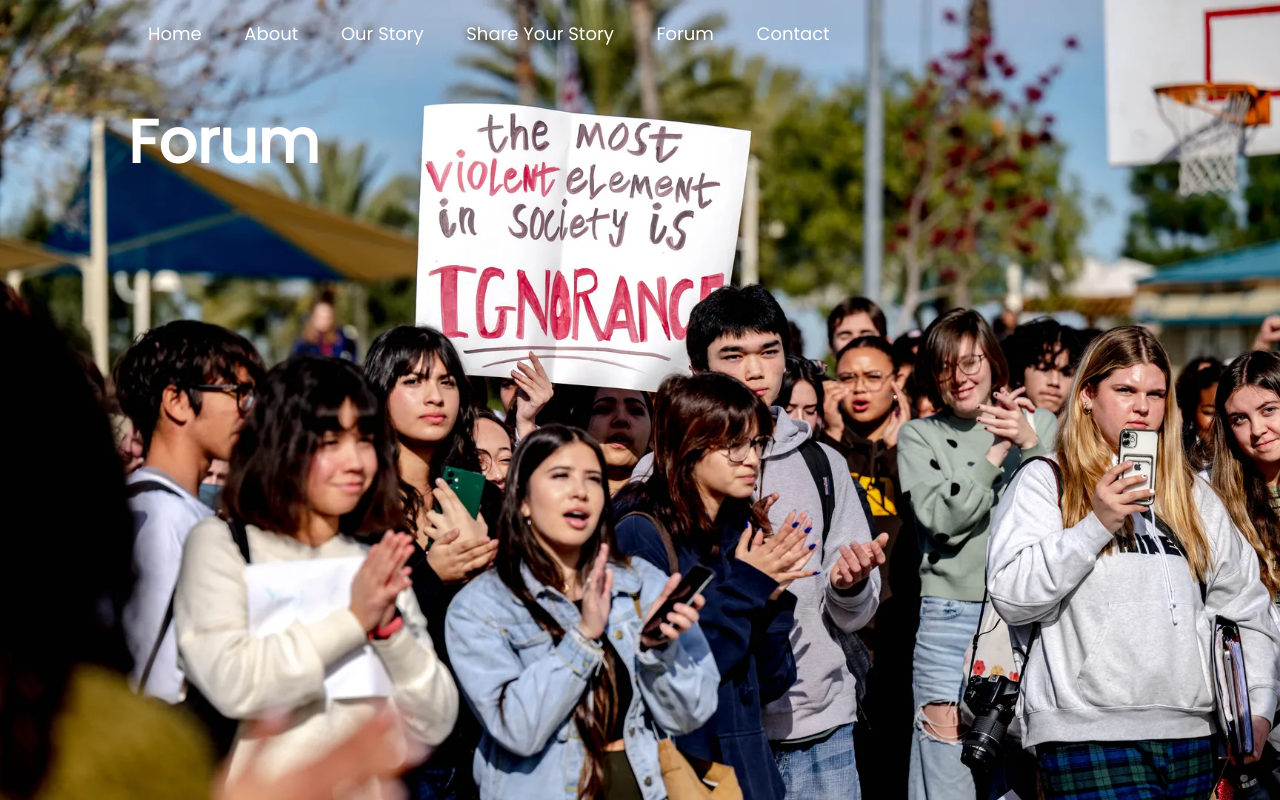
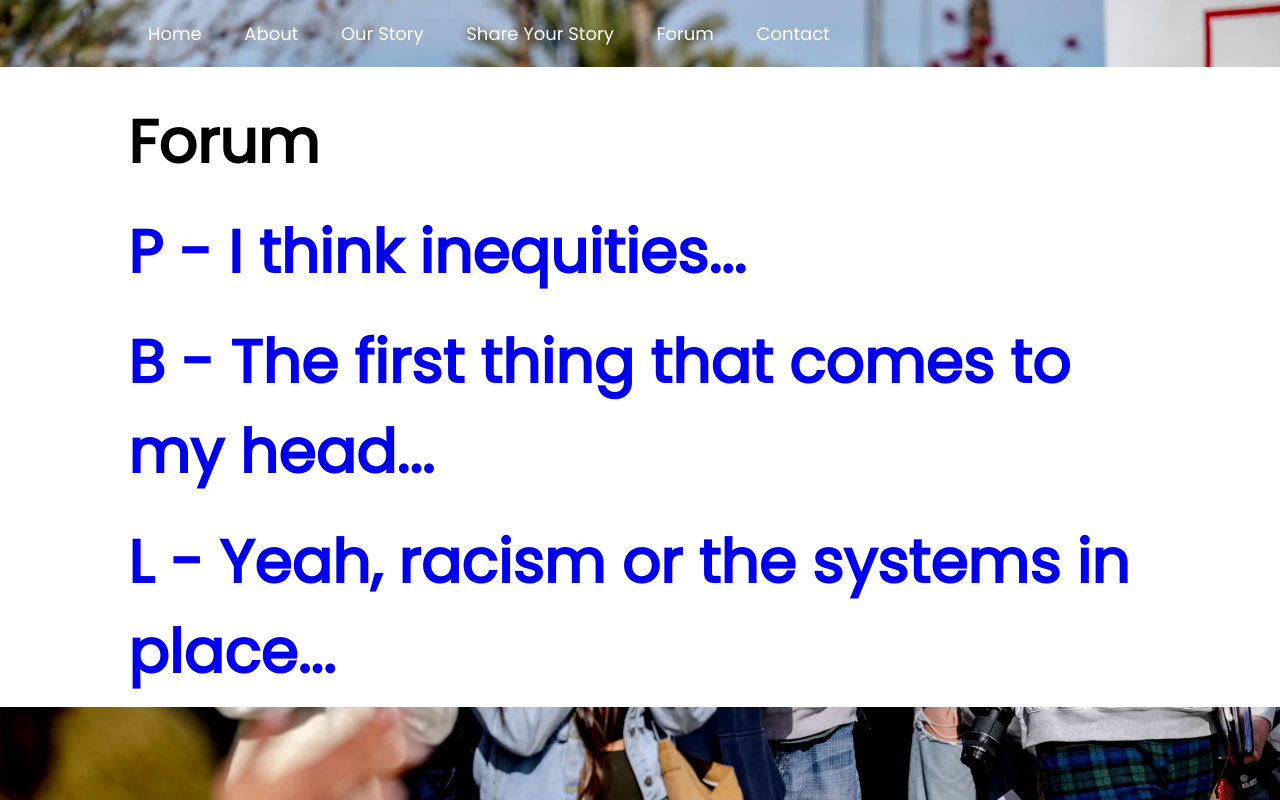
Before and after one commit to seanthelam/speakout, a plain HTML site: page forum.html in a window 1280 px wide. Drawn offline with Linux system fonts and the light colour scheme.

Commit message:
Update forum.html

```diff
--- a/forum.html
+++ b/forum.html
@@ -5,7 +5,7 @@
         <meta http-equiv="X-UA-Compatible" content="IE-edge">
         <meta name="viewport" content="width-device-width, initial scale=1">
         <link rel="stylesheet" href="style.css">
-        <title>Forum</title>
+        <title>Speak Out Forum</title>
     </head>
     <body>
         <div id="header">
@@ -21,9 +21,15 @@
                 </ul>
                 </nav>
             </div>
-            <div class="container">
+            <div class="container" style="background-color:white;">
                 <div class="row">
-                    <h1 class="sub-title">Forum</h1>
+                    <h1 class="sub-title" style="color:black;">Forum</h1>
+                    <div>
+                    <div class=".about-col-2">
+                        <h1 class="sub-title" style="color:black;"><a href="forum-p.html">P - I think inequities...</a></h1>
+                        <h1 class="sub-title" style="color:black;"><a href="forum-b.html">B - The first thing that comes to my head...</a></h1>
+                        <h1 class="sub-title" style="color:black;"><a href="forum-l.html">L - Yeah, racism or the systems in place...</a></h1>
+                        </div></div>
                 </div>
             </div>
 
```
